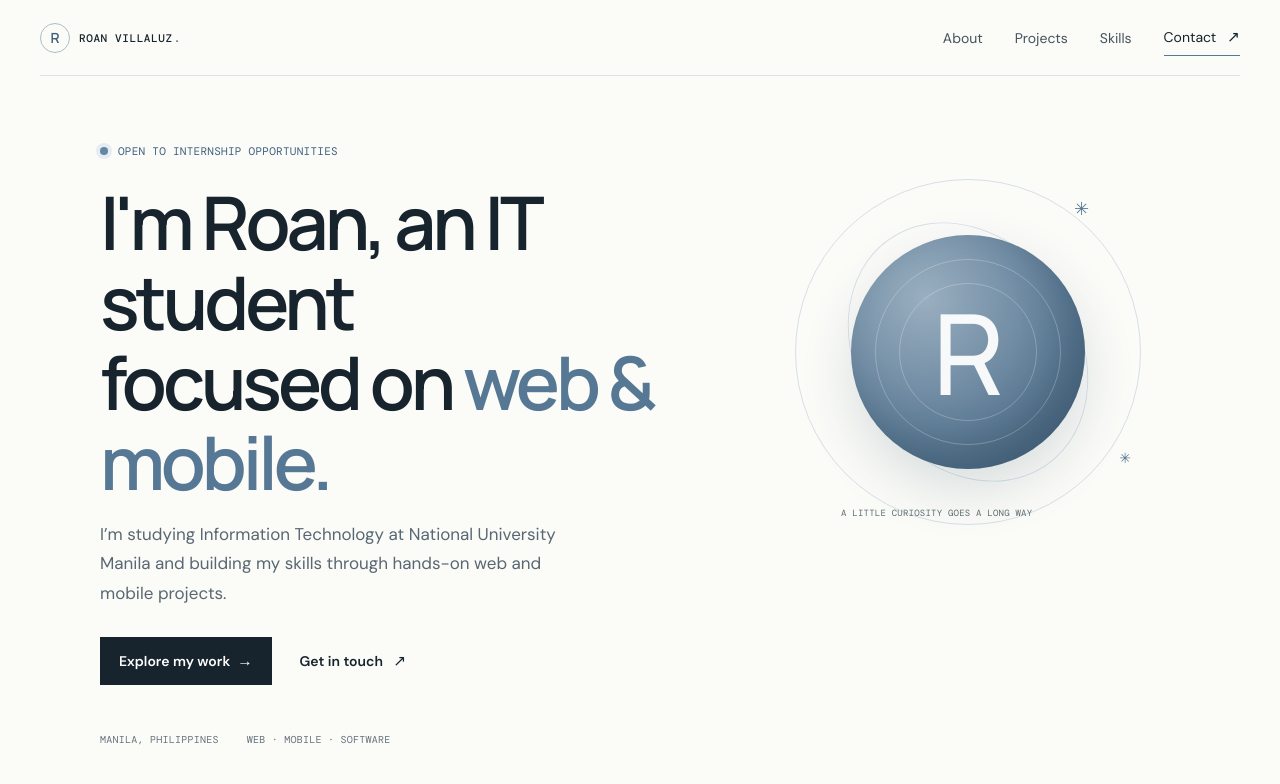
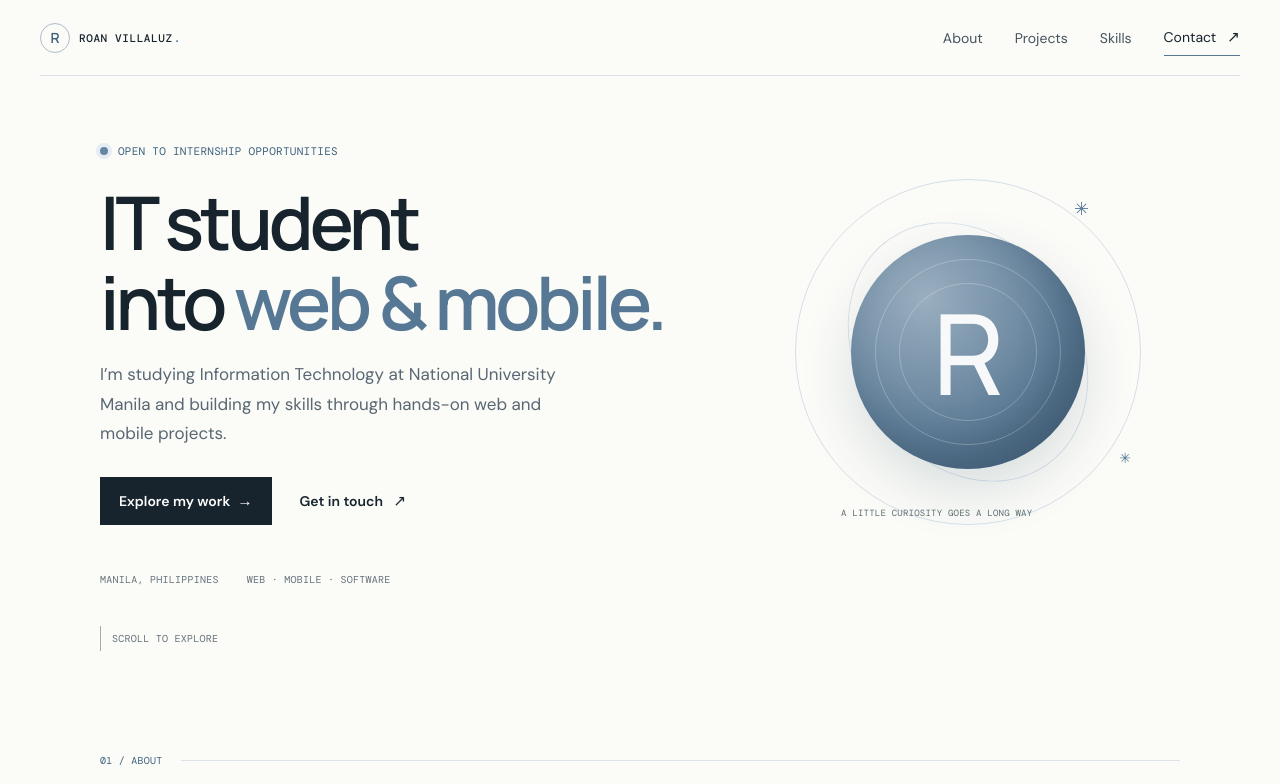
Before and after one commit to roan-hub/Portfolio, a React (Vite) app: page / in a window 1280 px wide. Shown: the top 784 px of the page. Built offline with nearby package versions, Linux system fonts and the light colour scheme.

Commit message:
Shorten portfolio hero headline

```diff
--- a/src/App.jsx
+++ b/src/App.jsx
@@ -102,7 +102,7 @@ function App() {
         <section className="hero page-width" id="home">
           <div className="hero-copy">
             <p className="eyebrow"><span className="availability-dot" /> OPEN TO INTERNSHIP OPPORTUNITIES</p>
-            <h1>I'm Roan, an IT student<br />focused on <span>web &amp; mobile.</span></h1>
+            <h1>IT student<br />into <span>web &amp; mobile.</span></h1>
             <p className="hero-description">I’m studying Information Technology at National University Manila and building my skills through hands-on web and mobile projects.</p>
             <div className="hero-actions">
               <a className="button button-primary" href="#work">Explore my work <Arrow /></a>
```
